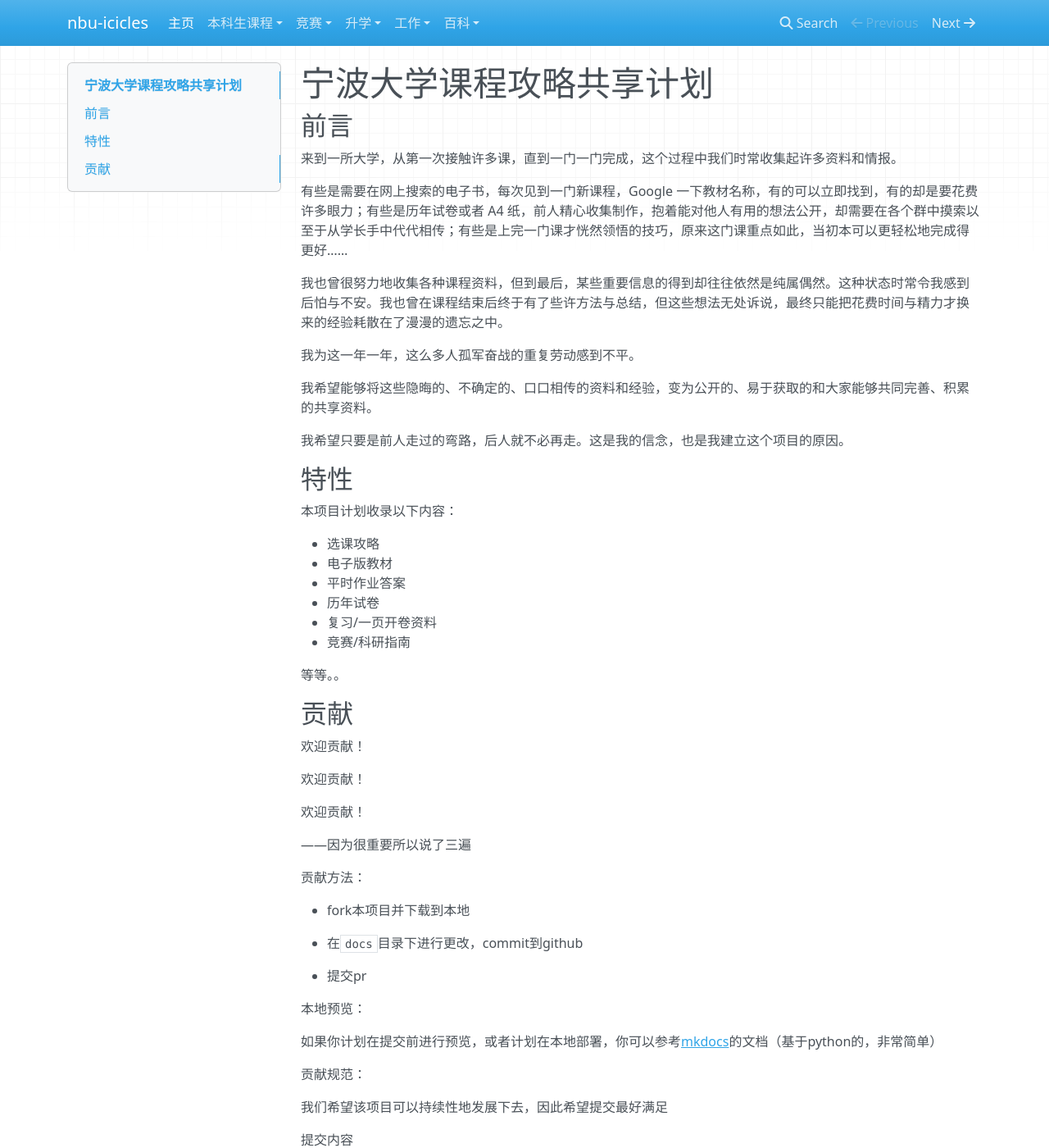
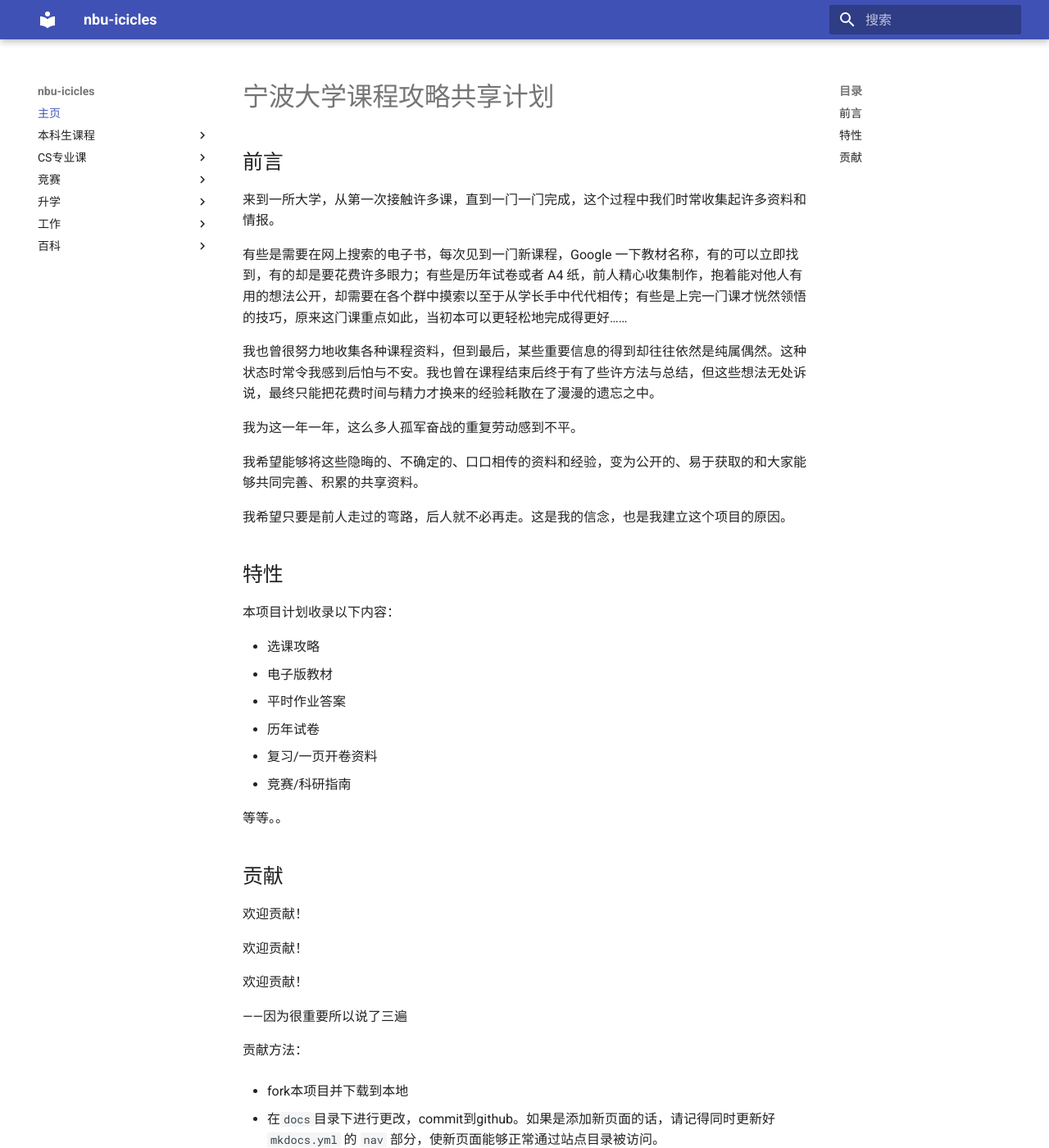
Before and after one commit to NBUComputerRepairClub/nbu-icicles, an MkDocs documentation site: the page built from docs/index.md, in a window 1280 px wide and 1400 px high. Shown: the whole window at 82% size. Built offline with MkDocs 1.6.1 and Material for MkDocs 9.7.7, drawn with Linux system fonts in a browser that asks for light colours; nearby versions of some CDN libraries; some of the changed text lies outside the part shown.

Commit message:
主题修改为material 和 添加cs专业课导航概览

````diff
--- a/docs/index.md
+++ b/docs/index.md
@@ -41,14 +41,24 @@
 
  - fork本项目并下载到本地
 
- - 在`docs`目录下进行更改，commit到github
+ - 在`docs`目录下进行更改，commit到github。如果是添加新页面的话，请记得同时更新好 `mkdocs.yml` 的 `nav` 部分，使新页面能够正常通过站点目录被访问。
 
  - 提交pr
 
 
-本地预览：
+本地预览（构建）：
 
 如果你计划在提交前进行预览，或者计划在本地部署，你可以参考[mkdocs](https://www.mkdocs.org/)的文档（基于python的，非常简单）
+
+1. 克隆本项目 repo
+2. 安装 python 依赖（mkdocs 以及 material）
+    ```shell
+    $ pip3 install -r requirements.txt
+    ```
+3. 启动 mkdocs 本地服务（当前项目目录下）
+    ```shell
+    $ mkdocs serve
+    ```
 
 贡献规范：
 
--- a/mkdocs.yml
+++ b/mkdocs.yml
@@ -6,6 +6,10 @@ nav :
     - 毕业实习: 毕业实习/readme.md
     - 数值计算: 数值计算/readme.md
     - 随机过程: 随机过程/readme.md
+  - CS专业课:
+    - 概览: CS专业课/index.md
+    - 数据库: CS专业课/数据库/index.md
+    - 编译原理: CS专业课/编译原理/index.md
 
   - 竞赛:
     - 简介/竞赛.md
@@ -21,3 +25,8 @@ nav :
 
   - 百科:
     - 简介/百科.md
+
+
+theme:
+  name: 'material'
+  language: 'zh'
````
Also changed, not shown: docs/CS专业课/index.md (added, +36 -0 lines), docs/CS专业课/数据库/index.md (added, +1 -0 lines), docs/CS专业课/编译原理/index.md (added, +1 -0 lines), docs/template.md (added, +52 -0 lines), 1 other file.
